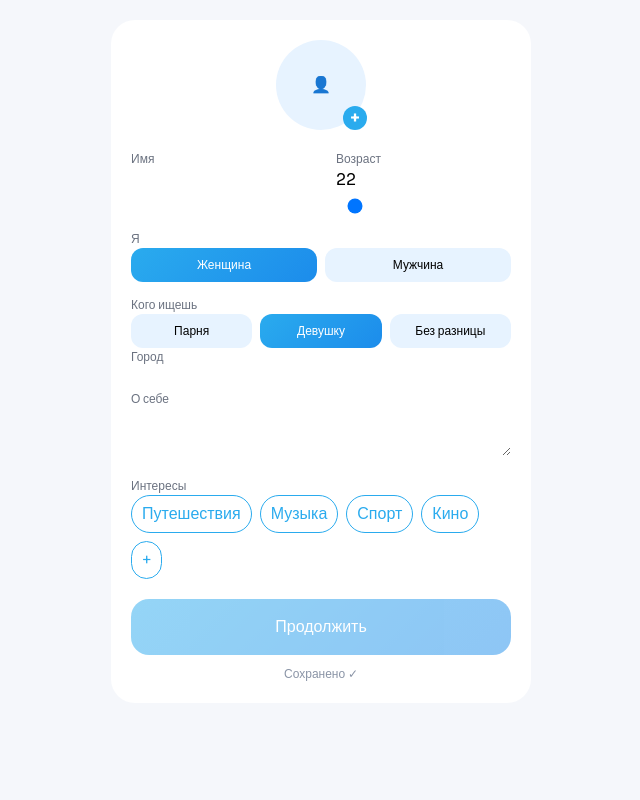
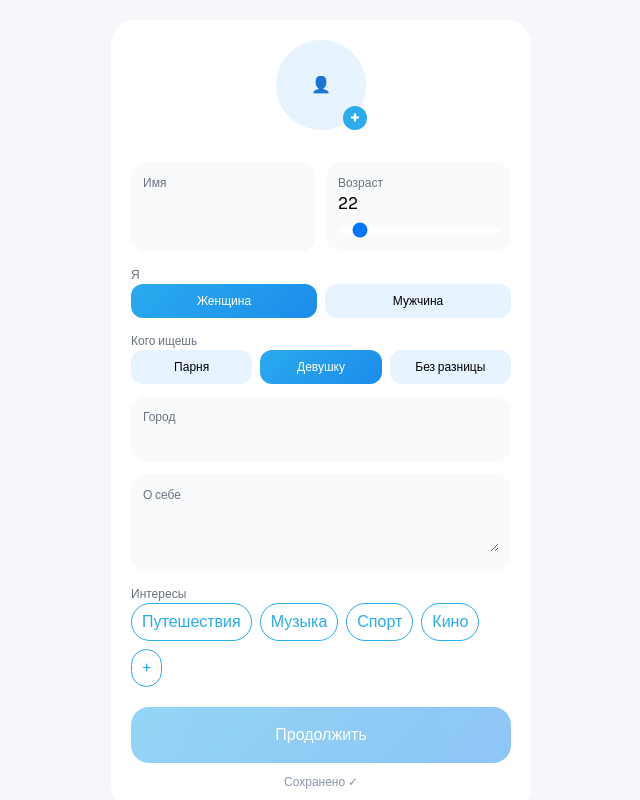
Before and after one commit to lazarevichandrei-byte/aura-app, a Next.js app: page /profile in a window 1280 px wide. Shown: the whole page, without its empty margins (319-959 px from the left). Built offline with nearby package versions, Linux system fonts and the light colour scheme.

Commit message:
fix UI: gallery grid + buttons + interests

```diff
--- a/app/profile/page.tsx
+++ b/app/profile/page.tsx
@@ -495,17 +495,14 @@ window.location.href="/home";
 
         <div style={styles.avatarWrapper}>
           {photos.length > 0 ? (
-        <div
-          style={styles.avatarMask}
-          onClick={() => setActivePhoto(true)}
-        >
-
+            <div style={styles.avatarMask}>
 <img
   src={avatarPreview || photos[mainIndex]}
   loading="lazy"
 decoding="async"
 style={{
  ...styles.avatarImage,
+
  transform: photoEdits[mainIndex]
    ? `translate(
         ${photoEdits[mainIndex].crop.x/6}px,
@@ -513,20 +510,13 @@ window.location.href="/home";
       )
       scale(${photoEdits[mainIndex].zoom})`
    : "none",
+
  transformOrigin:"center center"
-            }}
-          />
-
+}}/>
 </div>
           ) : (
-        <div
-          style={styles.avatar}
-          onClick={() => setActivePhoto(true)}
-        >
-          👤
-        </div>
+            <div style={styles.avatar}>👤</div>
           )}
-
           <div style={styles.plus}>+</div>
         </div>
 
@@ -924,22 +914,8 @@ plus:{
 
  zIndex:20
 },
-
-
-
-
-
-
   row:{display:"flex",gap:"10px"},
-  inputBox:{inputBox:{
-  background:"#F9FAFB",
-  borderRadius:"16px",
-  padding:"8px 10px", // было 12px
-  marginTop:"10px",   // чуть меньше отступ
-  flex:1
-},
-
-},
+  inputBox:{background:"#F9FAFB",borderRadius:"16px",padding:"12px",marginTop:"12px",flex:1},
   label:{fontSize:"12px",color:"#6B7280"},
   input:{width:"100%",border:"none",background:"transparent",outline:"none"},
   textarea:{width:"100%",border:"none",background:"transparent",outline:"none"},
```
Lines whose indentation alone changed are shown as unchanged.
